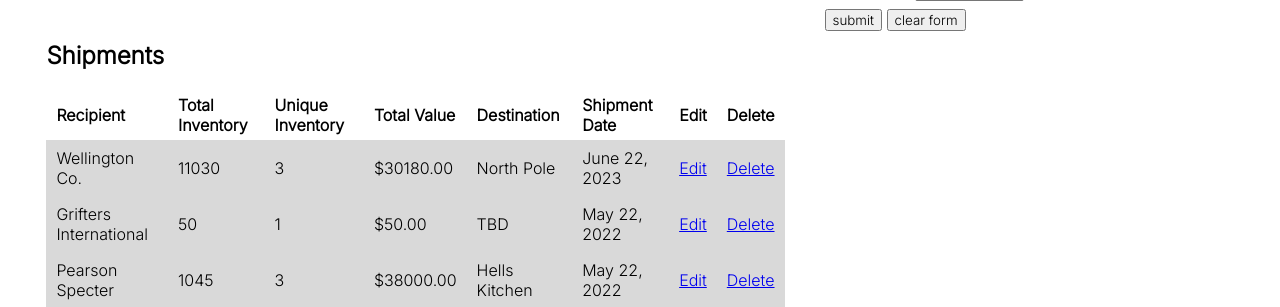
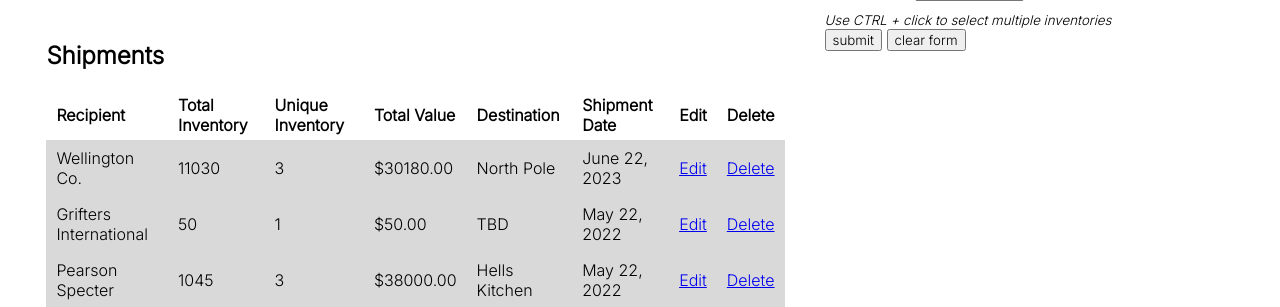
Before and after one commit to ObiTracks/ShopifyInternshipBackendChallenge2022, a Django app: page / in a window 1280 px wide. Shown: the part 606-913 px from the top of the page. Run offline with Django 4.2, Linux system fonts and the light colour scheme; data comes from the database, SQL or seed files in the repository.

Commit message:
Update - added small note on the form

```diff
--- a/templates/index.html
+++ b/templates/index.html
@@ -102,6 +102,8 @@
                 {{shipment_form.as_ul}}
 
                 <input type="hidden" name="form_id" value="shipment-form">
+                <small><i>Use CTRL + click to select multiple inventories</i></small>
+                <br>
                 <button>submit</button>
                 <button formaction="{% url 'dashboard' %}">clear form</button>
             </form>
```
